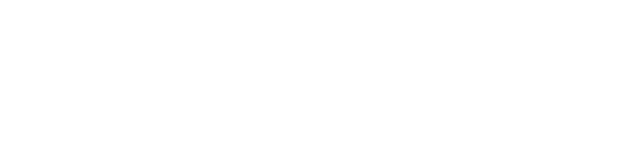
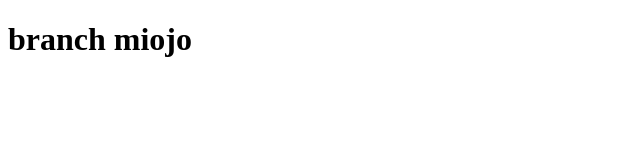
Before and after one commit to JoyAssis/testando, a plain HTML site: page index.html in a window 1280 px wide. Shown: the whole page, without its empty margins (0-640 px from the left). Drawn offline with Linux system fonts and the light colour scheme.

Commit message:
atualização

```diff
--- a/index.html
+++ b/index.html
@@ -7,6 +7,6 @@
   <title>Tetando</title>
 </head>
 <body>
-
+  <h1>branch miojo</h1>
 </body>
 </html>
```
